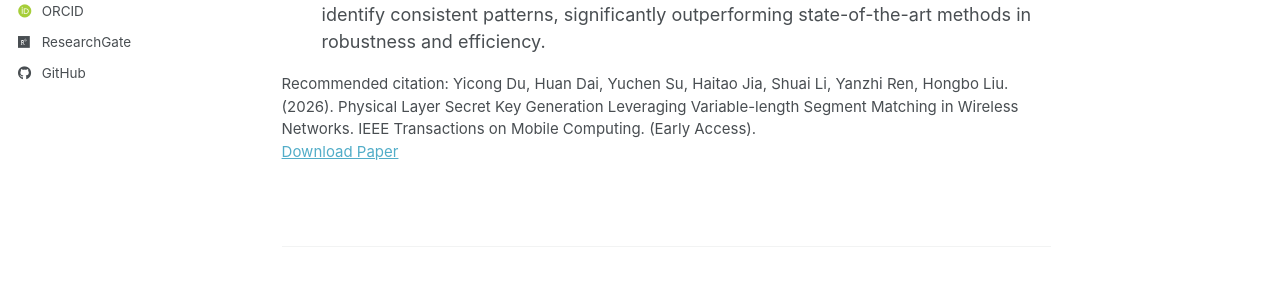
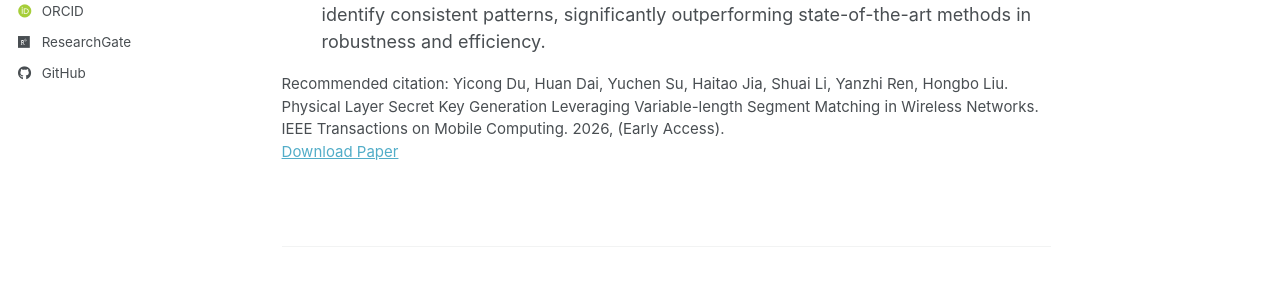
Before and after one commit to DozzzeN/yc_du, a Jekyll site: the page built from _publications/2026-03-06-variable-length-segment-matching.md, in a window 1280 px wide and 1218 px high. Shown: the part 533-823 px from the top of the window. Built offline with Jekyll 4.4.1, drawn with Linux system fonts in a browser that asks for light colours; some web fonts are replaced; a script bundle is joined from its source files by our own code; library files that are not in the unit come from our copies; part of the change alters nothing that is shown.

```diff
--- a/_publications/2026-01-01-variable-length-segment-matching.md
+++ b/_publications/2026-03-06-variable-length-segment-matching.md
@@ -2,12 +2,12 @@
 title: "Physical Layer Secret Key Generation Leveraging Variable-length Segment Matching in Wireless Networks"
 collection: publications
 category: manuscripts
-permalink: /publication/2026-01-01-variable-length-segment-matching
+permalink: /publication/2026-03-06-variable-length-segment-matching
 excerpt: "This paper addresses the trade-off between key generation rate and accuracy by introducing an adaptive variable-length segment matching framework."
-date: 2026-01-01
+date: 2026-03-06
 venue: "IEEE Transactions on Mobile Computing (TMC)"
 paperurl: "https://ieeexplore.ieee.org/abstract/document/11423894"
-citation: "Yicong Du, Huan Dai, Yuchen Su, Haitao Jia, Shuai Li, Yanzhi Ren, Hongbo Liu. (2026). Physical Layer Secret Key Generation Leveraging Variable-length Segment Matching in Wireless Networks. IEEE Transactions on Mobile Computing. (Early Access)."
+citation: "Yicong Du, Huan Dai, Yuchen Su, Haitao Jia, Shuai Li, Yanzhi Ren, Hongbo Liu. Physical Layer Secret Key Generation Leveraging Variable-length Segment Matching in Wireless Networks. IEEE Transactions on Mobile Computing. 2026, (Early Access)."
 ---
 ### Contributions & Highlights
 * **Adaptive Segmentation:** Addressed the critical trade-off between key generation rate (KGR) and accuracy caused by fixed-length segmentation in traditional matching-based methods.
```
